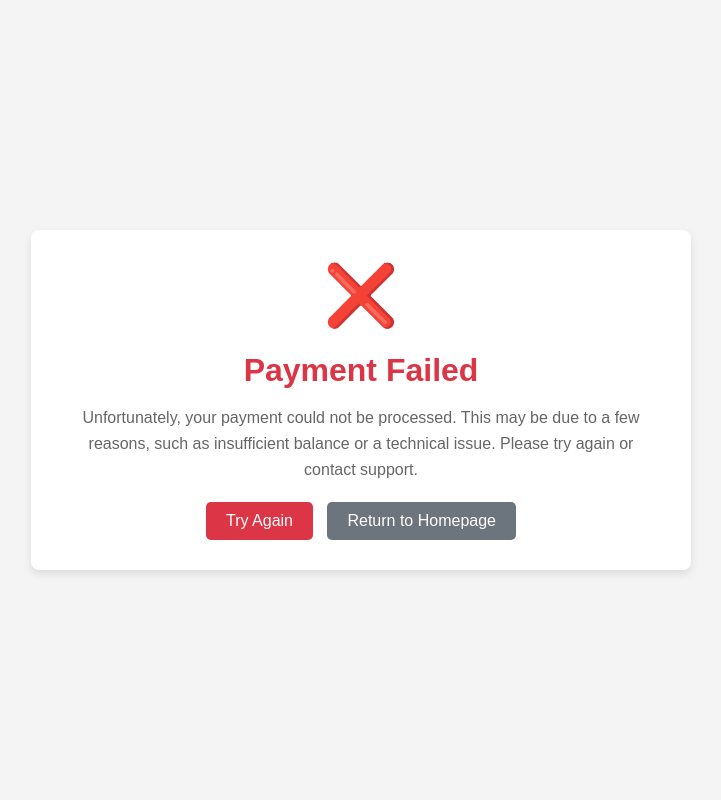
After one commit to whyme-duh/sappfit-merch-site, a Django app: page /my-cart/khalti-failure/ in a window 1280 px wide. The commit adds this page. Shown: the whole page, without its empty margins (279-1000 px from the left). Run offline with Django 5.2, Linux system fonts and the light colour scheme; some libraries are stand-ins or nearby versions.

Commit message:
UI and Khalti API integration

```diff
--- a/merchSite/templates/merchSite/home.html
+++ b/merchSite/templates/merchSite/home.html
@@ -15,7 +15,7 @@
         <div class="featured-head d-flex justify-content-between">
             <div class="head-content">
                 <h4 class="home-heading">Featured Products</h4>
-                <p class="home-paragraph">Grab it and feel it!</p>
+                <!-- <p class="home-paragraph">Grab it and feel it!</p> -->
             </div>
 
         </div>
--- /dev/null
+++ b/merchSite/templates/merchSite/khalti-failure.html
@@ -0,0 +1,68 @@
+<!DOCTYPE html>
+<html lang="en">
+<head>
+    <meta charset="UTF-8">
+    <meta name="viewport" content="width=device-width, initial-scale=1.0">
+    <title>Payment Failed</title>
+    <style>
+        body {
+            font-family: Arial, sans-serif;
+            background-color: #f4f4f4;
+            display: flex;
+            justify-content: center;
+            align-items: center;
+            min-height: 100vh;
+            margin: 0;
+            text-align: center;
+        }
+        .container {
+            background-color: #ffffff;
+            padding: 30px;
+            border-radius: 8px;
+            box-shadow: 0 4px 8px rgba(0, 0, 0, 0.1);
+            max-width: 600px;
+            width: 90%;
+        }
+        .icon {
+            color: #dc3545;
+            font-size: 60px;
+            margin-bottom: 20px;
+        }
+        h1 {
+            color: #dc3545;
+            margin-bottom: 10px;
+        }
+        p {
+            color: #666;
+            line-height: 1.6;
+        }
+        .btn-group {
+            margin-top: 20px;
+        }
+        .btn {
+            display: inline-block;
+            padding: 10px 20px;
+            background-color: #dc3545;
+            color: #fff;
+            text-decoration: none;
+            border-radius: 5px;
+            margin: 0 5px;
+        }
+        .btn.secondary {
+            background-color: #6c757d;
+        }
+    </style>
+</head>
+<body>
+    <div class="container">
+        <div class="icon">❌</div>
+        <h1>Payment Failed</h1>
+        <p>Unfortunately, your payment could not be processed. This may be due to a few reasons, such as insufficient balance or a technical issue. Please try again or contact support.</p>
+
+        <div class="btn-group">
+            <a href="{% url 'my-cart' %}" class="btn">Try Again</a>
+            <a href="{% url 'home' %}" class="btn secondary">Return to Homepage</a>
+        </div>
+    </div>
+</body>
+</html>
--- a/merchSite/templates/merchSite/productsByCategory.html
+++ b/merchSite/templates/merchSite/productsByCategory.html
@@ -12,7 +12,6 @@
             {% endfor %}
         </div>
         <div class="filters">
-            <label for="filter">Sort By:</label>
             <select name="filter" id="filters" onchange="window.location.href = this.value">
                 <option value="lowtohighprice">Filters</option>
                 <option value="{% url 'products-filter-category'  id 'lowtohigh' %}">Low to High (Price)</option>
--- a/merchSite/templates/merchSite/productsPage.html
+++ b/merchSite/templates/merchSite/productsPage.html
@@ -12,7 +12,6 @@
             {% endfor %}
         </div>
         <div class="filters">
-            <label for="filter">Sort By:</label>
             <select name="filter" id="filters" onchange="window.location.href = this.value">
                 <option value="lowtohighprice">Filters</option>
                 <option value="{% url 'products-filter' 'lowtohigh'%}">Low to High (Price)</option>
--- a/merchSite/urls.py
+++ b/merchSite/urls.py
@@ -1,8 +1,7 @@
 from django.urls import include, path
 from django.conf.urls.static import static
 from core import settings
-from .views import index, detail_page, add_to_cart, my_cart, delete_cart_item, clear_cart, products_page, checkout, products_by_category, product_filter, product_filter_along_with_category
-
+from .views import index, detail_page, add_to_cart, my_cart, delete_cart_item, clear_cart, products_page, checkout, products_by_category, product_filter, product_filter_along_with_category, khalti_failure, khalti_success
 urlpatterns = [
     path('', index, name='home' ),
     path('products/', products_page, name='products' ),
@@ -15,5 +14,7 @@ urlpatterns = [
     path('delete-cart-item/<int:id>/', delete_cart_item , name= 'delete-cart-item'),
     path('checkout/', checkout, name='checkout' ),
     path('clear-cart/', clear_cart , name= 'clear-cart'),
+    path('my-cart/khalti-success/', khalti_success, name='khalti-success'),
+    path('my-cart/khalti-failure/', khalti_failure, name='khalti-failure'),
 
 ] + static(settings.MEDIA_URL, document_root= settings.MEDIA_ROOT)
--- a/merchSite/views.py
+++ b/merchSite/views.py
@@ -11,7 +11,7 @@ from django.core.mail import send_mail
 import random
 import datetime
 from users.models import Review
-# Create your views here.
+import requests
 
 def index(request):
     display = ""
@@ -99,7 +99,6 @@ def add_to_cart(request, id):
 
 
 def my_cart(request):
-
     cartitem = Cart.objects.filter(user = request.user)
     total_price = 0
     delivery_cost = 50
@@ -113,29 +112,6 @@ def my_cart(request):
             item_costs = total_price
 
     total_price += delivery_cost
-    if cartitem:
-        order_id = f'ORDER-{request.user.id}-{datetime.datetime.now().timestamp()}'
-        secret_key = b"8gBm/:&EnhH.1/q"  # Encode the key to bytes
-        message = f'total_amount={total_price},transaction_uuid={order_id},product_code=EPAYTEST'.encode('utf-8') # Encode the message to bytes
-        hmac_sha256 = hmac.new(secret_key, message, hashlib.sha256)
-        digest = hmac_sha256.digest()
-        signature = base64.b64encode(digest).decode('utf-8')
-        esewa_data = {
-            'amount': total_price,
-            'tax_amount': 0,
-            'service_charge': 0,
-            'delivery_charge': delivery_cost,
-            'total_amount': total_price,
-            'transaction_uuid': order_id,
-            'product_code': 'EPAYTEST',
-            'signature': signature,
-
-            'success_url': request.build_absolute_uri('payment-success/'),
-            'failure_url': request.build_absolute_uri('payment-failure/'),
-        }
-        print(esewa_data)
-    else:
-        esewa_data = {}
 
     if request.method == 'POST':
 
@@ -143,29 +119,160 @@ def my_cart(request):
         email = request.POST['email']
         location = request.POST['location']
         phone = request.POST['phone']
-        order = Order.objects.create(
-            name = name,
-            email = email,
-            location = location,
-            phone = phone,
-            user = request.user,
-            price = total_price,
-            date = datetime.datetime.now()
-        )
-        for cart in cartitem:
-            if cart.product.discount:
-                price = cart.product.discount_price * cart.quantity
+
+        order_id = f'ORDER-{request.user.id}-{datetime.datetime.now().timestamp()}'
+        payload =   {
+            "return_url": request.build_absolute_uri('khalti-success/'),
+            "website_url": request.build_absolute_uri('/'),
+            "amount": int(total_price * 100),
+            "purchase_order_id": order_id,
+            "purchase_order_name": f'Order by {request.user.username}'
+        }
+        headers = {
+            "Authorization": f"Key {settings.KHALTI_SECRET_KEY}",
+            "Content-Type": "application/json"
+        }
+        try:
+            response = requests.post(settings.KHALTI_INITIATE_URL, json=payload, headers = headers)
+            response_data = response.json()
+            if response.status_code == 200:
+                order = Order.objects.create(
+                    name = name,
+                    email = email,
+                    location = location,
+                    phone = phone,
+                    user = request.user,
+                    price = total_price,
+                    date = datetime.datetime.now()
+                )
+                for cart in cartitem:
+                    if cart.product.discount:
+                        price = cart.product.discount_price * cart.quantity
+                    else:
+                        price = cart.product.price * cart.quantity
+                    order.add_product(cart.product, cart.size, cart.quantity, price)
+                    # cart.product.size_options[cart.size] -= cart.quantity
+                    cart.product.save()
+
+                Cart.objects.filter(user = request.user).delete()
+                order_message = f'New order has been placed by {request.user}, a total of Rs. {price}'
+                # send_mail("Order Placed", order_message, settings.EMAIL_HOST_USER, ["ritikshrestha94@gmail.com"], fail_silently=False)
+                return redirect(response_data['payment_url'])
             else:
-                price = cart.product.price * cart.quantity
-            order.add_product(cart.product, cart.size, cart.quantity, price)
-            cart.product.size_options[cart.size] -= cart.quantity
-            cart.product.save()
+                error_message = response_data.get('detail', 'An unknown error occurred.')
+                return render(request, 'merchSite/cart.html', {"error_message": error_message})
+        except requests.exceptions.RequestException as e:
+             return render(request, 'merchSite/cart.html', {"error_message": "Network error, please try again."})
+    return render(request, 'merchSite/cart.html', {"cartitem": cartitem, "total_price": total_price, "delivery_cost": delivery_cost, "item_costs": item_costs})
 
-        Cart.objects.filter(user = request.user).delete()
-        order_message = f'New order has been placed by {request.user}, a total of Rs. {price}'
-        # send_mail("Order Placed", order_message, settings.EMAIL_HOST_USER, ["ritikshrestha94@gmail.com"], fail_silently=False)
-        return redirect('checkout')
-    return render(request, 'merchSite/cart.html', {"cartitem": cartitem, "total_price": total_price, "delivery_cost": delivery_cost, "item_costs": item_costs, "esewa_data": esewa_data})
+
+def khalti_success(request):
+    if request.method == 'GET':
+        # Safely get the required parameters from the URL
+        pidx = request.GET.get('pidx')  # This is the 'token' for verification
+
+
+        print(pidx)
+
+        # Prepare the payload for Khalti's verification API
+        payload = {
+            # Use pidx as the token for verification
+            "pidx": pidx,
+        }
+
+        headers = {
+            "Authorization": f"Key {settings.KHALTI_SECRET_KEY}",
+            "Content-Type": "application/json"
+        }
+
+        try:
+            # Make the API call to verify the payment
+            response = requests.post(settings.KHALTI_LOOKUP_URL, json=payload, headers=headers)
+            response_data = response.json()
+            print(response, response_data)
+            # Check if the verification was successful and status is 'Completed'
+            if response.status_code == 200 and response_data.get('status') == 'Completed':
+                return render(request, 'merchSite/khalti-sucess.html')
+            else:
+                return redirect('khalti-failure')
+
+        except requests.exceptions.RequestException:
+            # Handle network errors during API call
+            return redirect('khalti-failure')
+
+    return redirect('home')
+
+def khalti_failure(request):
+    return render(request, 'merchSite/khalti-failure.html')
+
+# def my_cart(request):
+
+#     cartitem = Cart.objects.filter(user = request.user)
+#     total_price = 0
+#     delivery_cost = 50
+#     item_costs = 0
+#     for cart in cartitem:
+#         if cart.product.discount:
+#             total_price += cart.product.discount_price * cart.quantity
+#             item_costs = total_price
+#         else:
+#             total_price +=cart.product.price * cart.quantity
+#             item_costs = total_price
+
+#     total_price += delivery_cost
+#     if cartitem:
+#         order_id = f'ORDER-{request.user.id}-{datetime.datetime.now().timestamp()}'
+#         secret_key = b"8gBm/:&EnhH.1/q"  # Encode the key to bytes
+#         message = f'total_amount={total_price},transaction_uuid={order_id},product_code=EPAYTEST'.encode('utf-8') # Encode the message to bytes
+#         hmac_sha256 = hmac.new(secret_key, message, hashlib.sha256)
+#         digest = hmac_sha256.digest()
+#         signature = base64.b64encode(digest).decode('utf-8')
+#         esewa_data = {
+#             'amount': total_price,
+#             'tax_amount': 0,
+#             'service_charge': 0,
+#             'delivery_charge': delivery_cost,
+#             'total_amount': total_price,
+#             'transaction_uuid': order_id,
+#             'product_code': 'EPAYTEST',
+#             'signature': signature,
+
+#             'success_url': request.build_absolute_uri('payment-success/'),
+#             'failure_url': request.build_absolute_uri('payment-failure/'),
+#         }
+#         print(esewa_data)
+#     else:
+#         esewa_data = {}
+
+#     if request.method == 'POST':
+
+#         name = request.POST['name']
+#         email = request.POST['email']
+#         location = request.POST['location']
+#         phone = request.POST['phone']
+#         order = Order.objects.create(
+#             name = name,
+#             email = email,
+#             location = location,
+#             phone = phone,
+#             user = request.user,
+#             price = total_price,
+#             date = datetime.datetime.now()
+#         )
+#         for cart in cartitem:
+#             if cart.product.discount:
+#                 price = cart.product.discount_price * cart.quantity
+#             else:
+#                 price = cart.product.price * cart.quantity
+#             order.add_product(cart.product, cart.size, cart.quantity, price)
+#             cart.product.size_options[cart.size] -= cart.quantity
+#             cart.product.save()
+
+#         Cart.objects.filter(user = request.user).delete()
+#         order_message = f'New order has been placed by {request.user}, a total of Rs. {price}'
+#         # send_mail("Order Placed", order_message, settings.EMAIL_HOST_USER, ["ritikshrestha94@gmail.com"], fail_silently=False)
+#         return redirect('checkout')
+#     return render(request, 'merchSite/cart.html', {"cartitem": cartitem, "total_price": total_price, "delivery_cost": delivery_cost, "item_costs": item_costs, "esewa_data": esewa_data})
 
 
 def delete_cart_item(request, id):
```
Also changed, not shown: core/settings.py (+7 -0 lines), merchSite/static/merchSite/index.js (+13 -0 lines), merchSite/static/merchSite/style.css (+21 -6 lines), merchSite/templates/merchSite/cart.html (+8 -26 lines), merchSite/templates/merchSite/khalti-sucess.html (added, +70 -0 lines), merchSite/templates/merchSite/product-detail.html (+10 -7 lines), users/views.py (+14 -0 lines), db.sqlite3.
